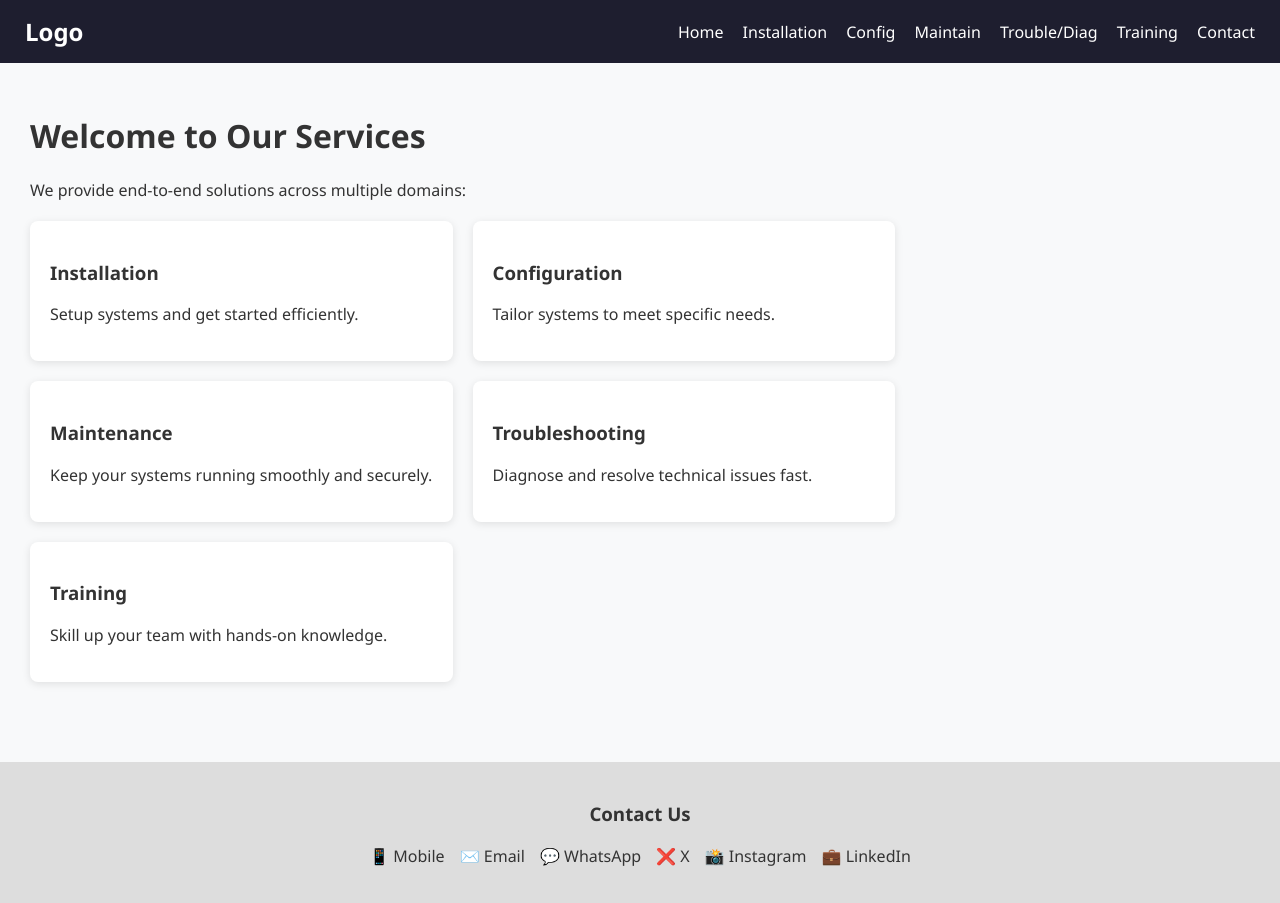
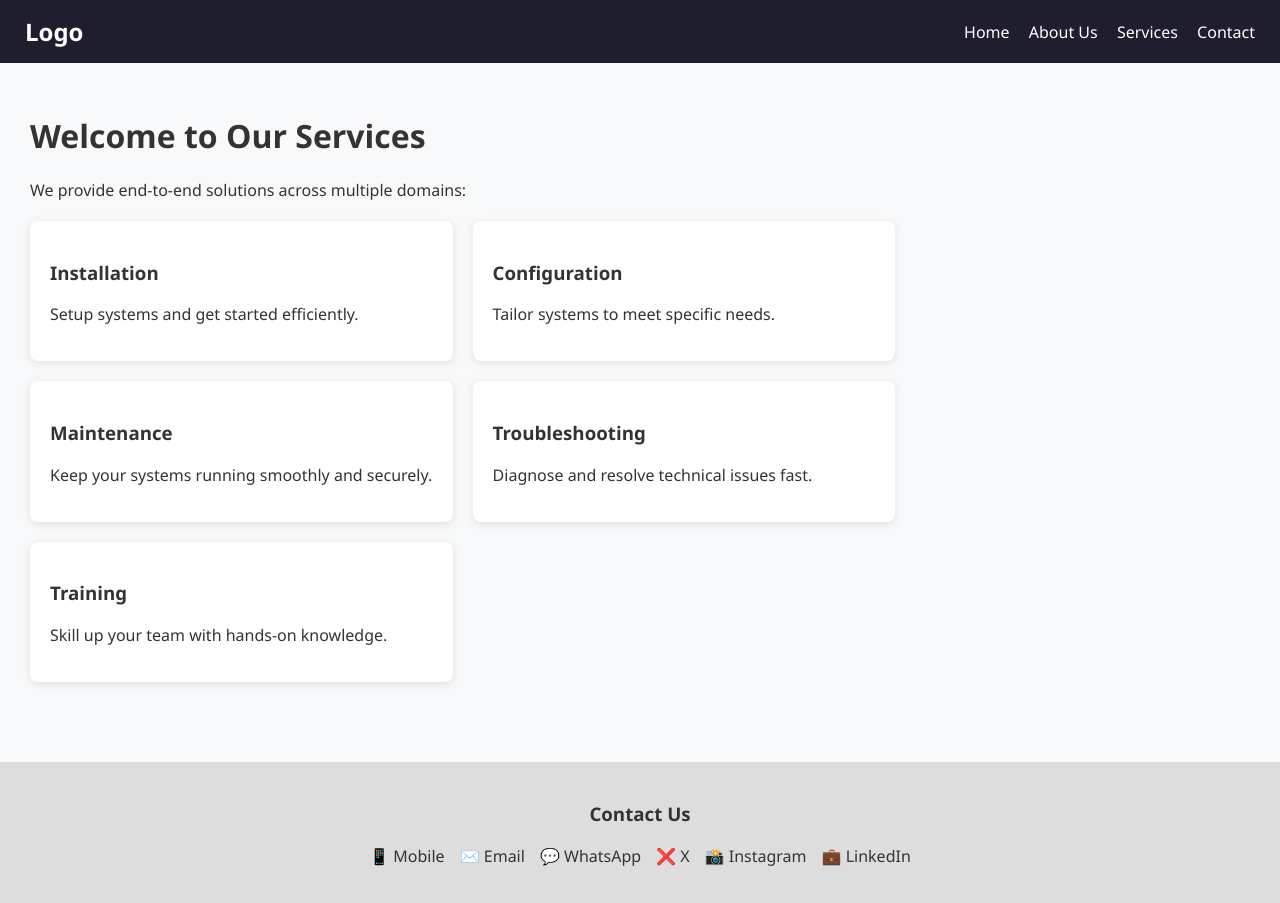
Before and after one commit to srinivas-sc/srinivassc, a plain HTML site: page index.html in a window 1280 px wide. Drawn offline with Linux system fonts and the light colour scheme.

Commit message:
Update index.html

```diff
--- a/index.html
+++ b/index.html
@@ -12,11 +12,8 @@
     <div class="logo">Logo</div>
     <nav>
       <a href="index.html">Home</a>
-      <a href="installation.html">Installation</a>
-      <a href="config.html">Config</a>
-      <a href="maintain.html">Maintain</a>
-      <a href="trouble.html">Trouble/Diag</a>
-      <a href="training.html">Training</a>
+      <a href="about.html">About Us</a>
+      <a href="index.html">Services</a>
       <a href="#contact">Contact</a>
     </nav>
   </header>
```
